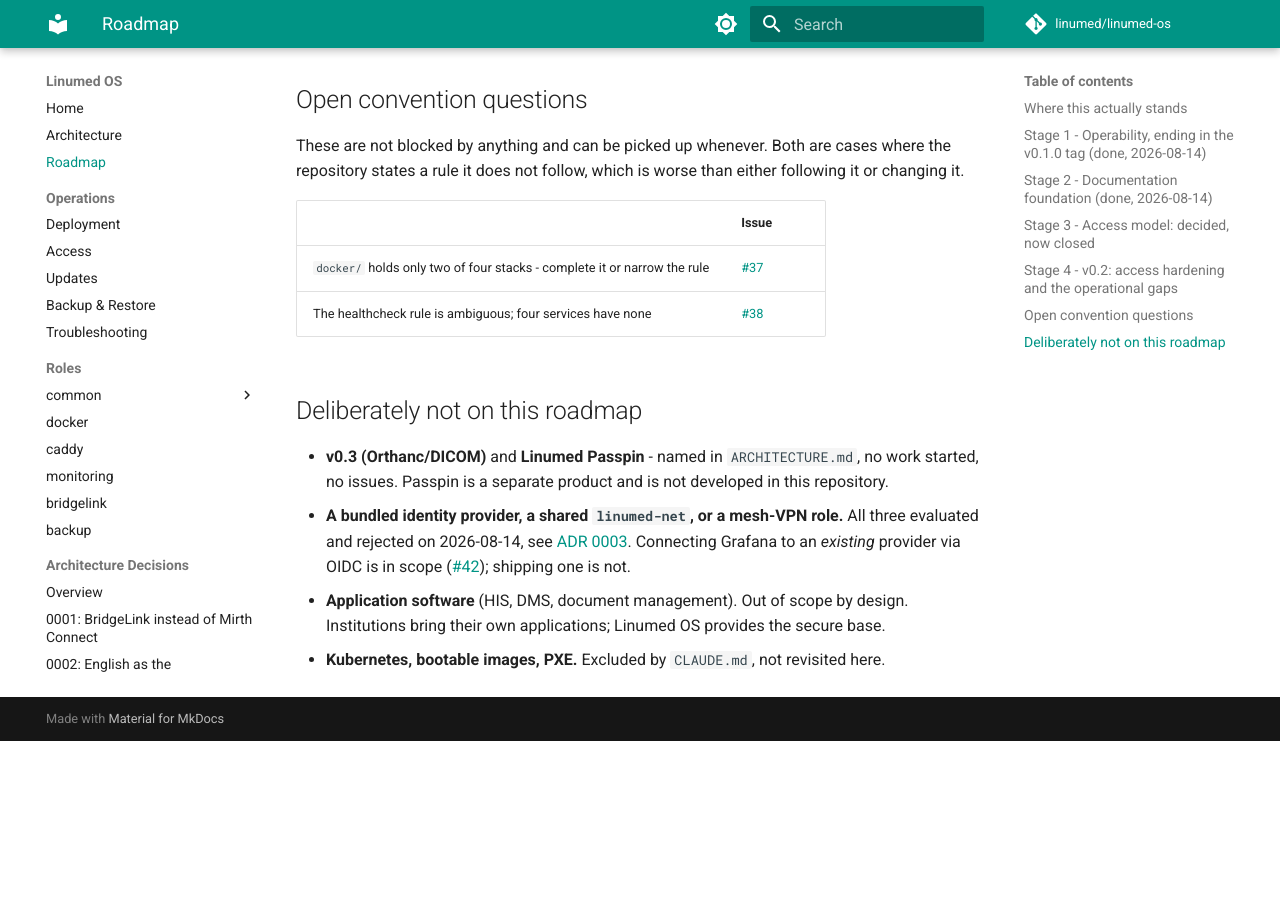
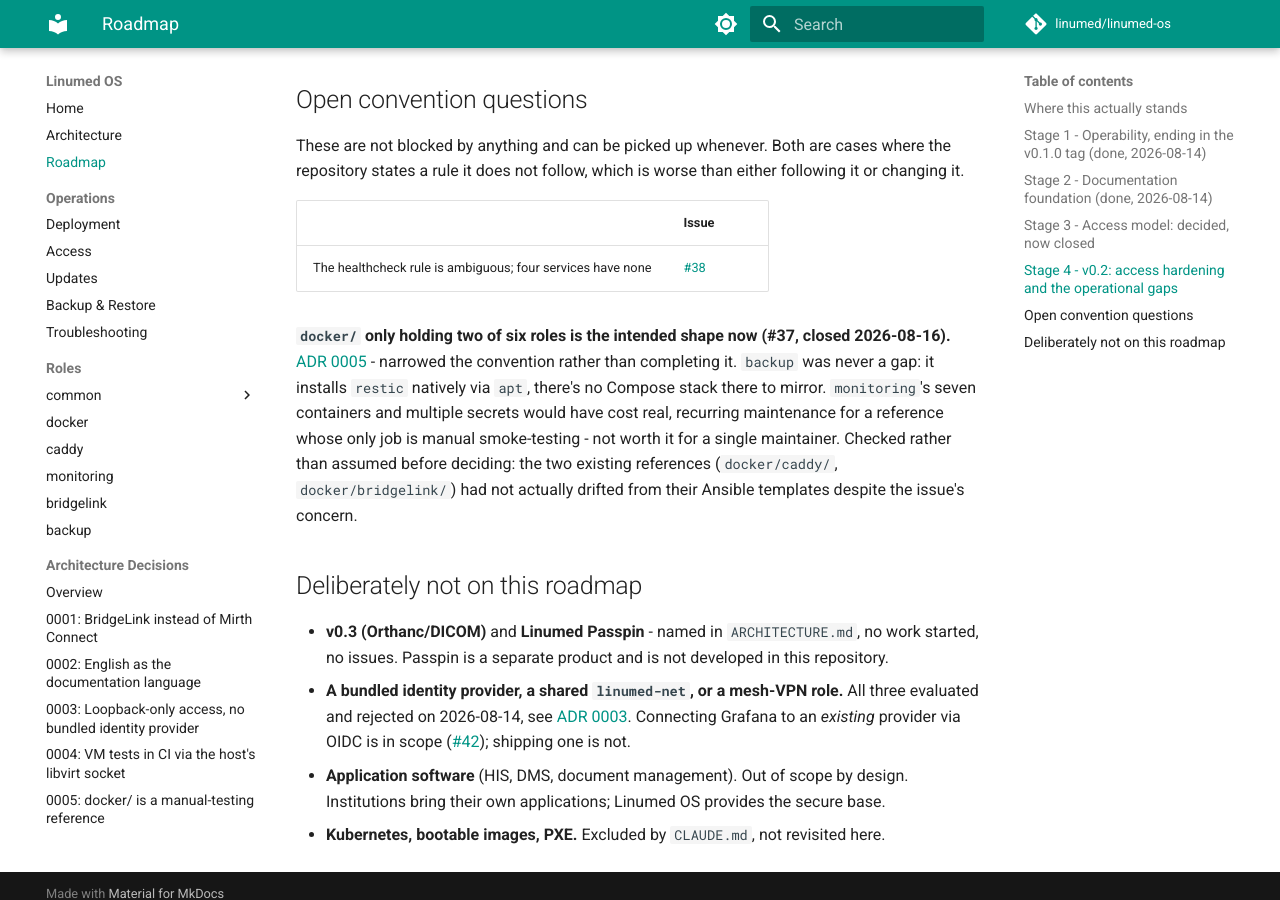
Before and after one commit to Linumed/Base, an MkDocs documentation site: the page built from docs/ROADMAP.md, in a window 1280 px wide and 900 px high, scrolled down 3905 px. Built offline with MkDocs 1.6.1 and Material for MkDocs 9.7.7, drawn with Linux system fonts in a browser that asks for light colours; comment, search, counter and statistics services are not loaded; before the commit the page ends 4646 px from its top, so only the background shows below that.

Commit message:
Docs: Roadmap - #37 als erledigt markiert

```diff
--- a/docs/ROADMAP.md
+++ b/docs/ROADMAP.md
@@ -163,8 +163,17 @@
 
 | | Issue |
 |---|---|
-| `docker/` holds only two of four stacks - complete it or narrow the rule | [#37](../../issues/37) |
 | The healthcheck rule is ambiguous; four services have none | [#38](../../issues/38) |
+
+**`docker/` only holding two of six roles is the intended shape now (#37, closed
+2026-08-16).** [ADR 0005](adr/0005-docker-directory-is-a-manual-testing-reference-not-a-mirror.md) -
+narrowed the convention rather than completing it. `backup` was never a gap: it installs
+`restic` natively via `apt`, there's no Compose stack there to mirror. `monitoring`'s
+seven containers and multiple secrets would have cost real, recurring maintenance for a
+reference whose only job is manual smoke-testing - not worth it for a single maintainer.
+Checked rather than assumed before deciding: the two existing references
+(`docker/caddy/`, `docker/bridgelink/`) had not actually drifted from their Ansible
+templates despite the issue's concern.
 
 ## Deliberately not on this roadmap
 
```
